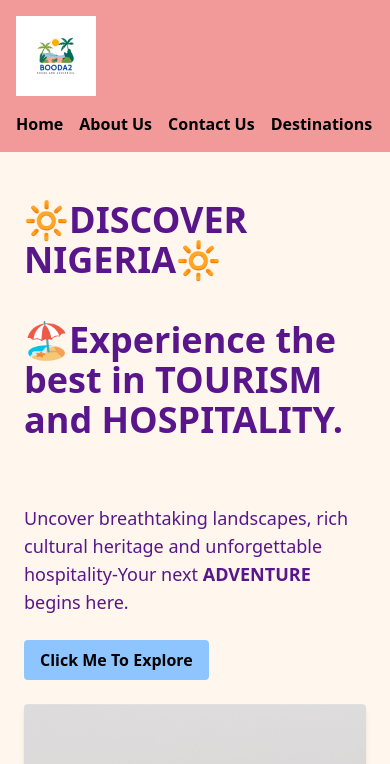
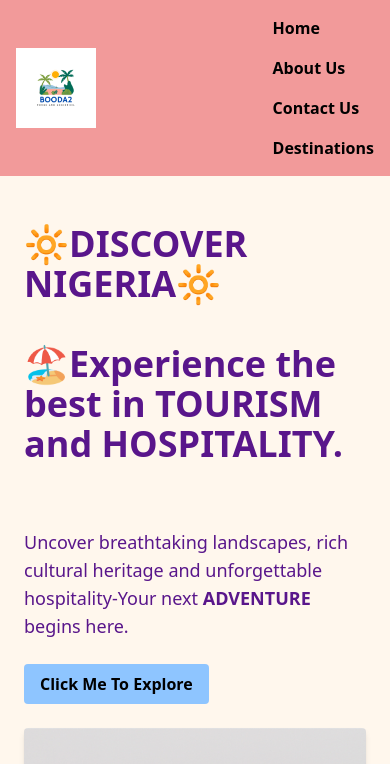
Before and after one commit to Olawunmi2025/TAILWIND-ASSIGNMENT, a website: page index.html in a window 390 px wide. Shown: the top 764 px of the page. Drawn offline with Linux system fonts and the light colour scheme.

Commit message:
correction

```diff
--- a/index.html
+++ b/index.html
@@ -9,7 +9,7 @@
 
 </head>
 
-<body class="font-sans text-purple-900">
+<body class="font-sans text-purple-900 dark:bg-black dark:text-white">
 
   <!-- Header -->
 
@@ -18,8 +18,8 @@
       <img src="./images/official logo.png" alt="logo" class="h-20 w-20">
     </div>
 
-    <nav class="w-full md:w-auto flex flex-col md:flex-row gap-2 md:gap-6 mt-4 md:mt-0 items-start md:items-center">
-      <ul class="flex item-center gap-4">
+    <nav>
+      <ul class="flex flex-col md:flex-row item-center gap-4">
         <li><a href="index.html">Home</a></li>
         <li><a href="#" target="_blank">About Us </a></li>
         <li><a href="#" target="_blank">Contact Us</a></li>
```
